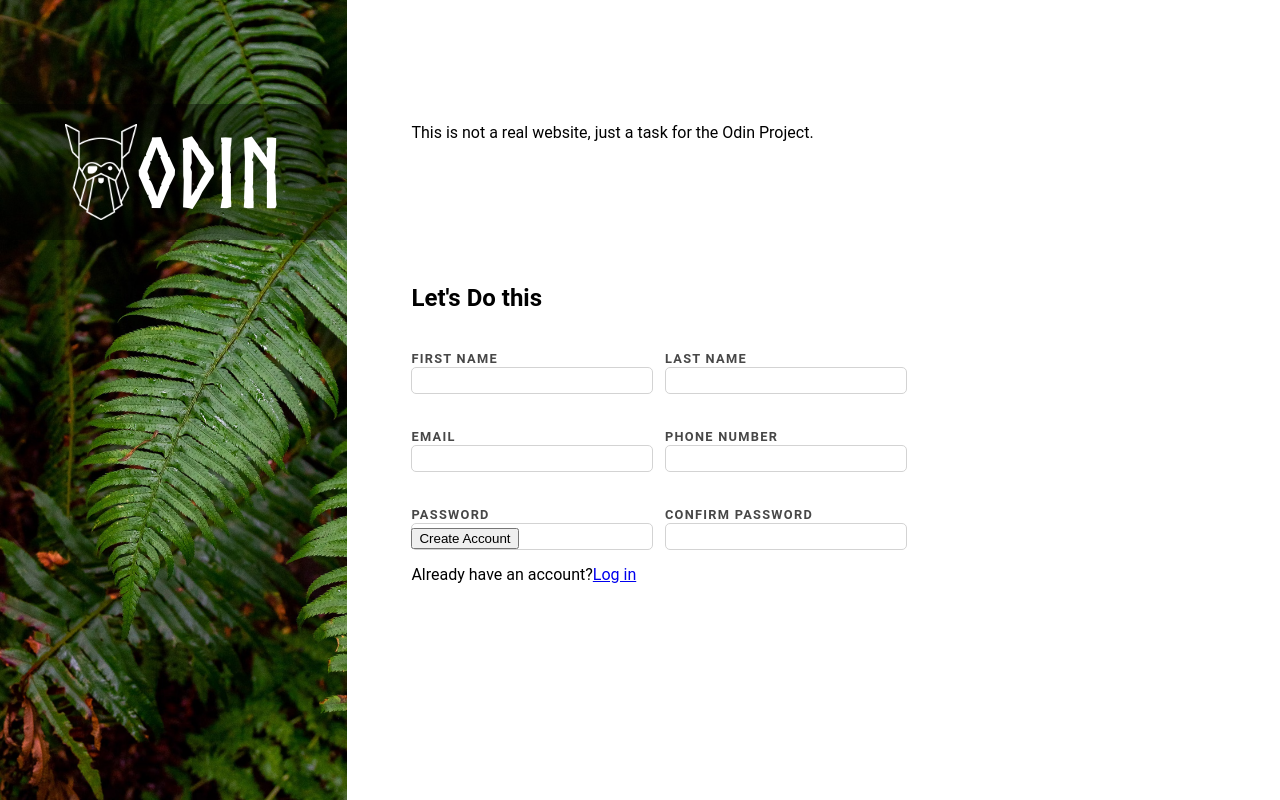
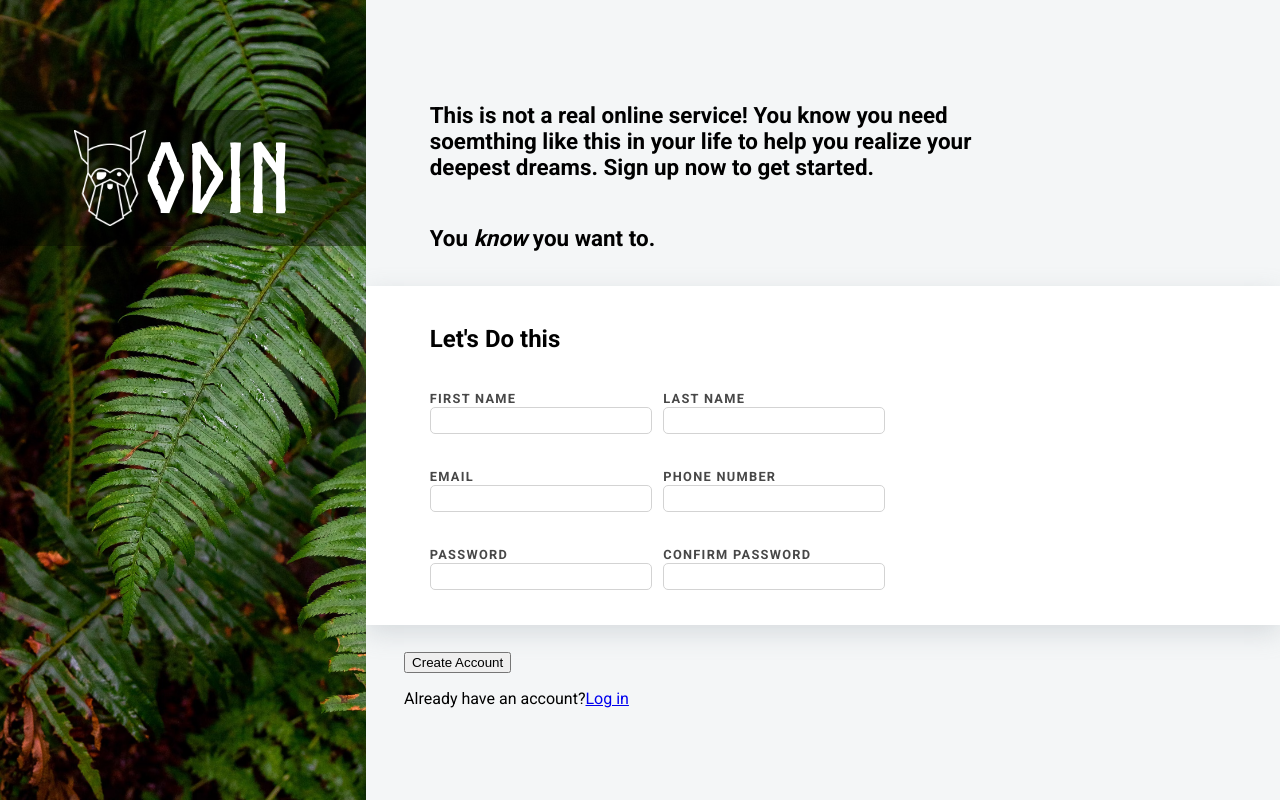
Before and after one commit to aurorn/signup-form, a plain HTML site: page index.html in a window 1280 px wide. Drawn offline with Linux system fonts and the light colour scheme.

Commit message:
updated CSS and HTML

```diff
--- a/index.html
+++ b/index.html
@@ -7,6 +7,7 @@
     <title>Sign-Up Form</title>
     <link rel="Stylesheet" href="styles.css"/>
     <script src="./script.js" defer></script>
+    <style>@import url(https://fonts.googleapis.com/css2?family=Roboto:wght@100;300;400;500;700;900&display=swap);</style>
 </head>
 
 <body>
@@ -19,7 +20,8 @@
         </div>
         <div class="right-side">
             <div class="top-section">
-                <p>This is not a real website, just a task for the Odin Project.</p>
+                <p class="hero-text">This is not a real online service! You know you need soemthing like this in your life to help you realize your deepest dreams. Sign up now to get started.</p>
+                <p class="hero-text">You <em>know</em> you want to.</p>
             </div>
             <div class="mid-section">
                 <form action="#" method="get">
--- a/styles.css
+++ b/styles.css
@@ -3,14 +3,18 @@
     src: url(./assets/Norse-Bold.otf);
 }
 
+
+
 :root {
     --hero-text: rgb(255, 255, 255, 1);
+    --right-bg: rgb(244, 246, 247);
+    --form-bg: rgb(255, 255, 255, 1)
 }
 
 body {
     margin: 0;
     padding: 0;
-    font-family: "Roboto", sans-serif
+    font-family: "Roboto", sans-serif;
 }
 
 main {
@@ -50,26 +54,36 @@ main {
 .right-side {
     display: flex;
     flex-direction: column;
-    margin-left: 5vw;
     box-shadow: inset;
     width: 100%;
+    background-color: var(--right-bg);
+}
+
+.hero-text {
+    font-size: 1.4em;
+    font-weight: bold;
 }
 
 .top-section {
-    height: 33vh;
+    margin-top: 10vh;
     display: flex;
-    align-items: center;
+    align-items: left;
+    flex-direction: column;
+    padding-left: 5vw;
+    padding-bottom: 1vw;
+    width: 60%;
 }
 
 .mid-section {
-    height: 33vh;
-
+    background-color: var(--form-bg);
+    padding-left: 5vw;
+    padding-top: 2%;
+    padding-bottom: 2%;
+    box-shadow: rgba(149, 157, 165, 0.308) 0px 8px 24px;
 }
 
 form {
     width: 30vw;
-
-
 }
 
 form .inputs {
@@ -93,14 +107,15 @@ label {
 }
 
 form input {
-    width: 220px;
+    width: 200px;
     padding: 5px 10px;
     border: 1px solid rgb(211, 211, 211);
     border-radius: 5px;
 }
 
 .bot-section {
-    height: 34vh;
-    align-items: start;
+    margin-top: 3%;
+    padding-left: 3vw;
+
 
 }
```
